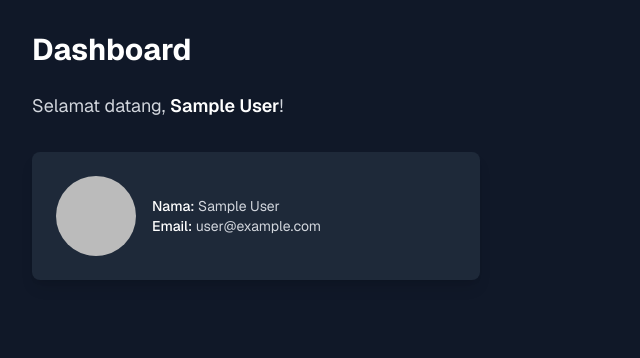
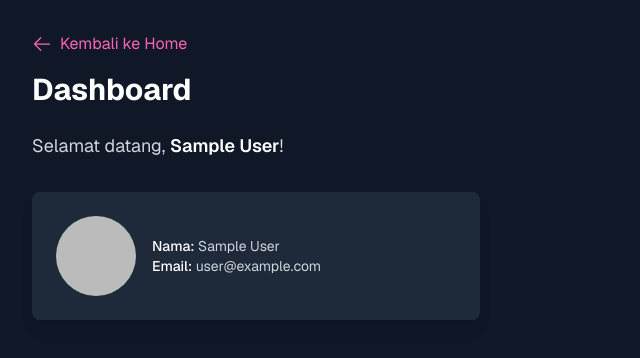
Before and after one commit to Rhakelino/juju-otaku2.0, a Next.js app: page /users/dashboard in a window 1280 px wide. Shown: the top 358 px of the page, without its empty margins (0-640 px from the left). Built offline with nearby package versions, Linux system fonts and the light colour scheme; no server answers; sample sign-in values are in the browser's storage.

Commit message:
add navigation

```diff
--- a/src/app/users/dashboard/page.jsx
+++ b/src/app/users/dashboard/page.jsx
@@ -3,6 +3,7 @@ import Image from "next/image";
 import { AuthUserSession } from "@/app/libs/auth-libs";
 // PERBAIKAN 1: Impor 'redirect' dari 'next/navigation'
 import { redirect } from "next/navigation";
+import Navigation from "@/app/components/Navigation";
 
 async function DashboardPage() {
   const session = await AuthUserSession();
@@ -17,6 +18,7 @@ async function DashboardPage() {
   return (
   <section className="font-sans p-8 min-h-screen bg-gray-900 text-gray-100">
 
+      <Navigation href="/" text="Kembali ke Home"/>
       {/* Judul diubah ke text-white */}
       <h1 className="text-3xl font-bold text-white mb-6">
         Dashboard
```
